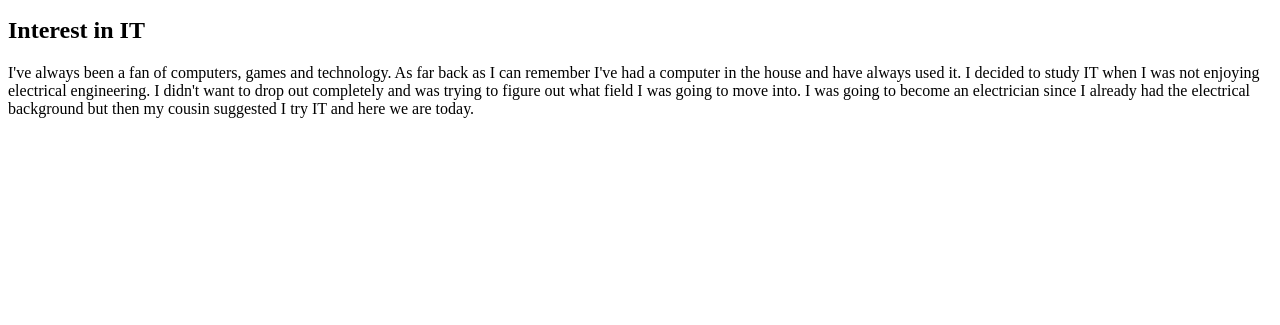
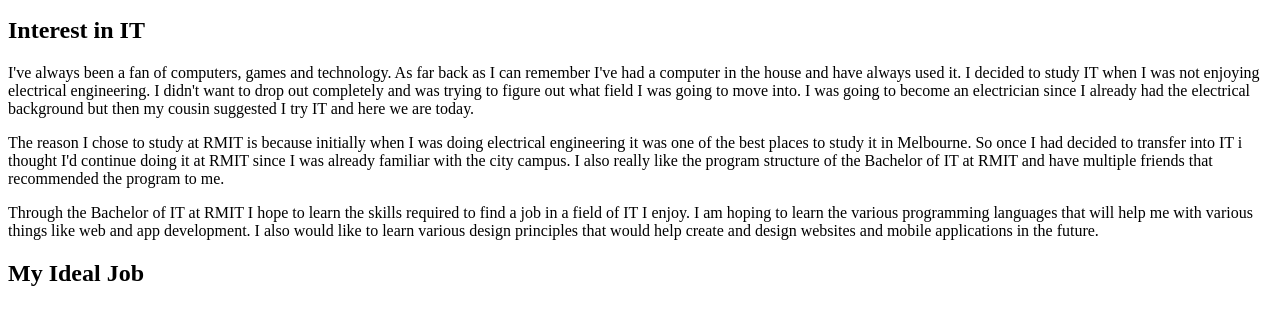
Before and after one commit to JMuscat98/COSC1078A1, a plain HTML site: page index.html in a window 1280 px wide. Shown: the part 155-480 px from the top of the page. Drawn offline with Linux system fonts and the light colour scheme.

Commit message:
IT Interests finished

```diff
--- a/index.html
+++ b/index.html
@@ -16,5 +16,17 @@ have always used it. I decided to study IT when I was not enjoying electrical en
 and was trying to figure out what field I was going to move into. I was going to become an electrician since I already had the
 electrical background but then my cousin suggested I try IT and here we are today.</p>
 
+<p>The reason I chose to study at RMIT is because initially when I was doing electrical engineering it was one of the best places
+to study it in Melbourne. So once I had decided to transfer into IT i thought I'd continue doing it at RMIT since I was already
+familiar with the city campus. I also really like the program structure of the Bachelor of IT at RMIT and have multiple friends
+that recommended the program to me.</p>
+
+<p>Through the Bachelor of IT at RMIT I hope to learn the skills required to find a job in a field of IT I enjoy. I am hoping
+to learn the various programming languages that will help me with various things like web and app development. I also would
+like to learn various design principles that would help create and design websites and mobile applications in the future. </p>
+
+<h2> My Ideal Job </h2>
+<p>
+
 </body>
 </html>
```
